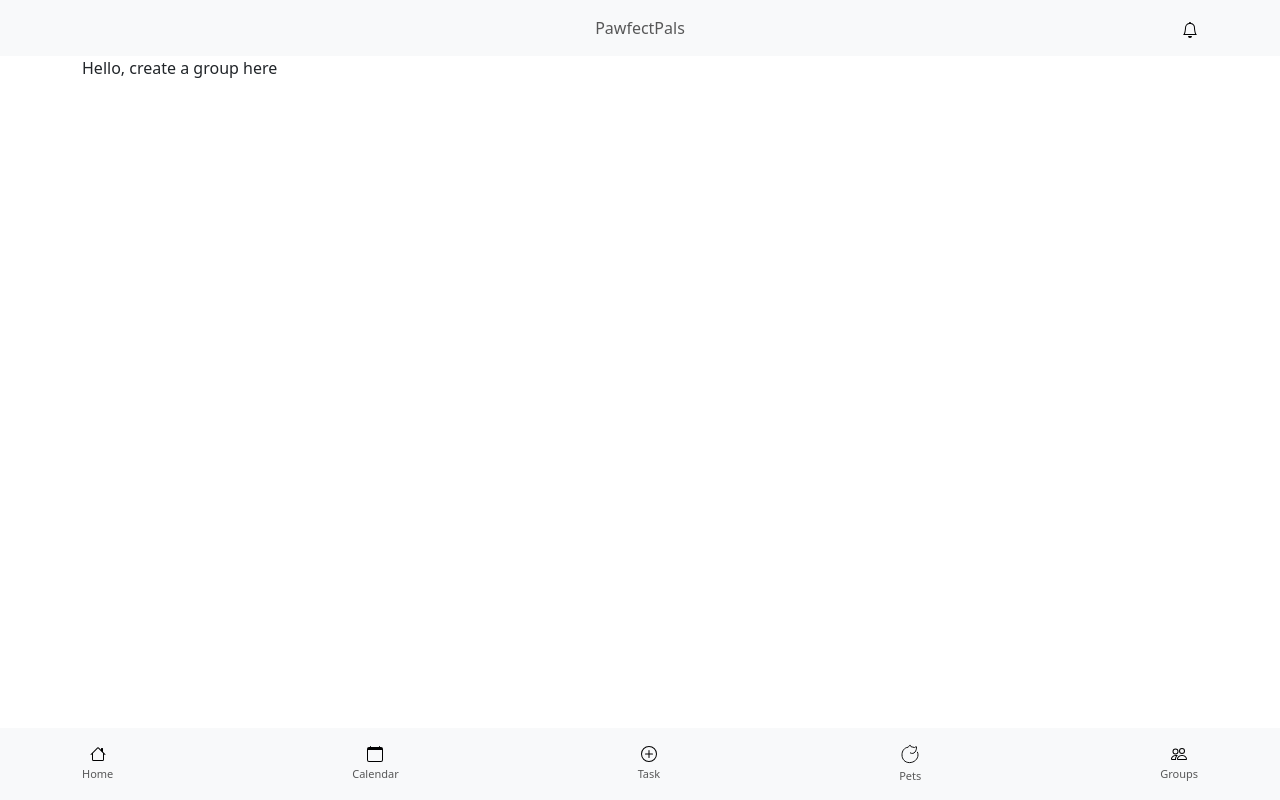
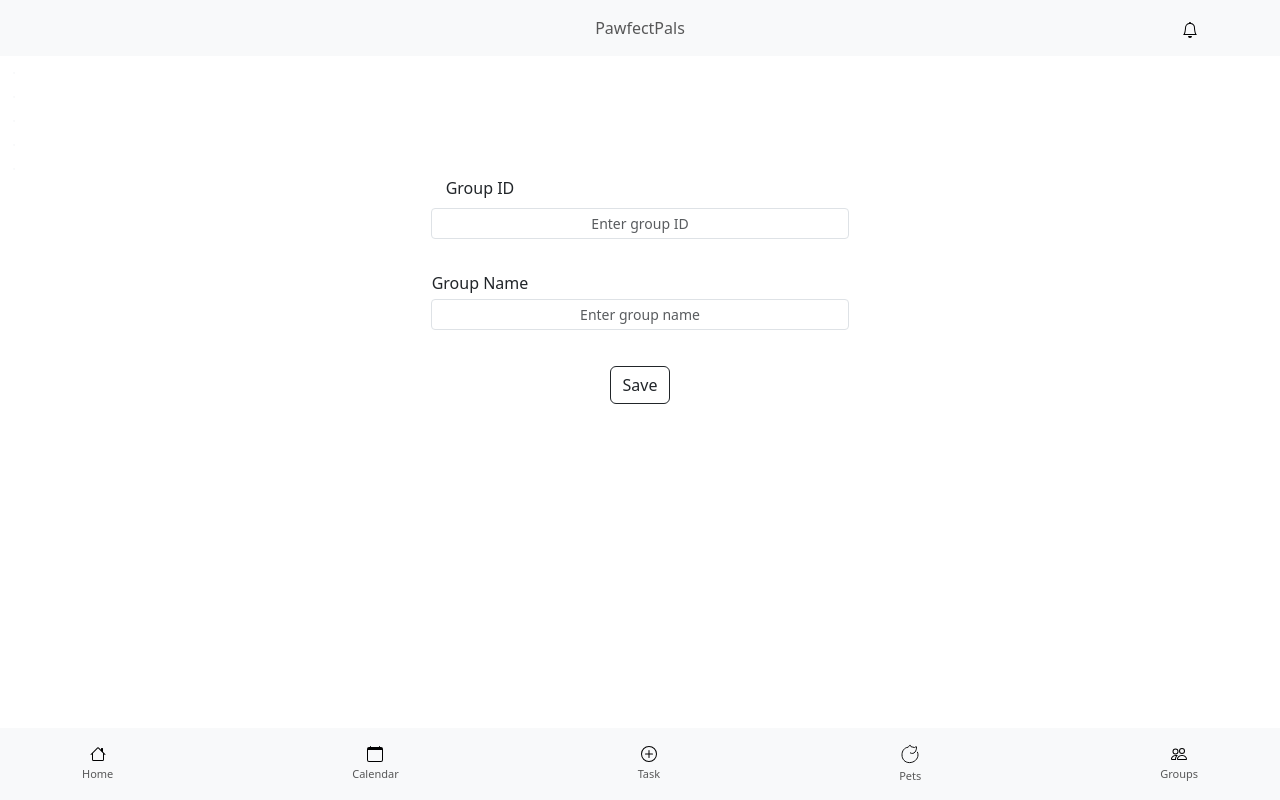
Before and after one commit to brandonhjh/PawfectPals, a Vue app in the folder pawfectpal-frontend/: page /createGroup in a window 1280 px wide. Built offline with nearby package versions, Linux system fonts and the light colour scheme.

Commit message:
Update Create-group-view.vue
create group view done without colour

```diff
--- a/pawfectpal-frontend/src/views/Create-group-view.vue
+++ b/pawfectpal-frontend/src/views/Create-group-view.vue
@@ -1,15 +1,60 @@
 <template lang="html">
 
-    <div class="container text-dark">
-        Hello, create a group here
+    <div class="container-fluid  ">
+
+        <div class="text-light"> . </div>
+        <div class="text-light"> . </div>
+        <div class="text-light"> . </div>
+        <div class="text-light"> . </div>
+        <div class="text-light"> . </div>
+
+        <div class="row mt-6 p-6 ">
+            <div class="col-9 pt-6 rounded text-dark text-center"> Group ID
+            </div>
+        </div>
+        <div class="row">
+
+            <div class=" col-4 container p-1 my-1 text-dark text-center ">
+                <div class="form-outline mb-4">
+                    <input type="email" class="form-control form-control-sm text-center"
+                     placeholder="Enter group ID" />
+
+                </div>
+             </div>
+        </div>
+
+        <div class="row mt-6 p-6">
+            <div class="col-9 mt-6 rounded text-dark text-center">Group Name
+            </div>
+        </div>
+
+        <div class="row ">
+
+            <div class=" col-4 p-1 container text-dark text-center ">
+                <div class="form-outline mb-4">
+                    <input type="email" class="form-control form-control-sm text-center"
+                     placeholder="Enter group name" />
+
+                </div>
+             </div>
+        </div>
+
+        <div class="row my-1">
+            <div class="rounded text-center">
+                  <div type="button" class="btn btn-outline-dark my-1">Save</div>
+                </div>
+
+        </div>
+
+
+
     </div>
 </template>
 <script>
 export default {
-    name: "Create-group-view",
-    components: {},
-}
+  name: "Create-group-view",
+  components: {},
+};
 </script>
 <style lang="css">
-
 </style>
```
